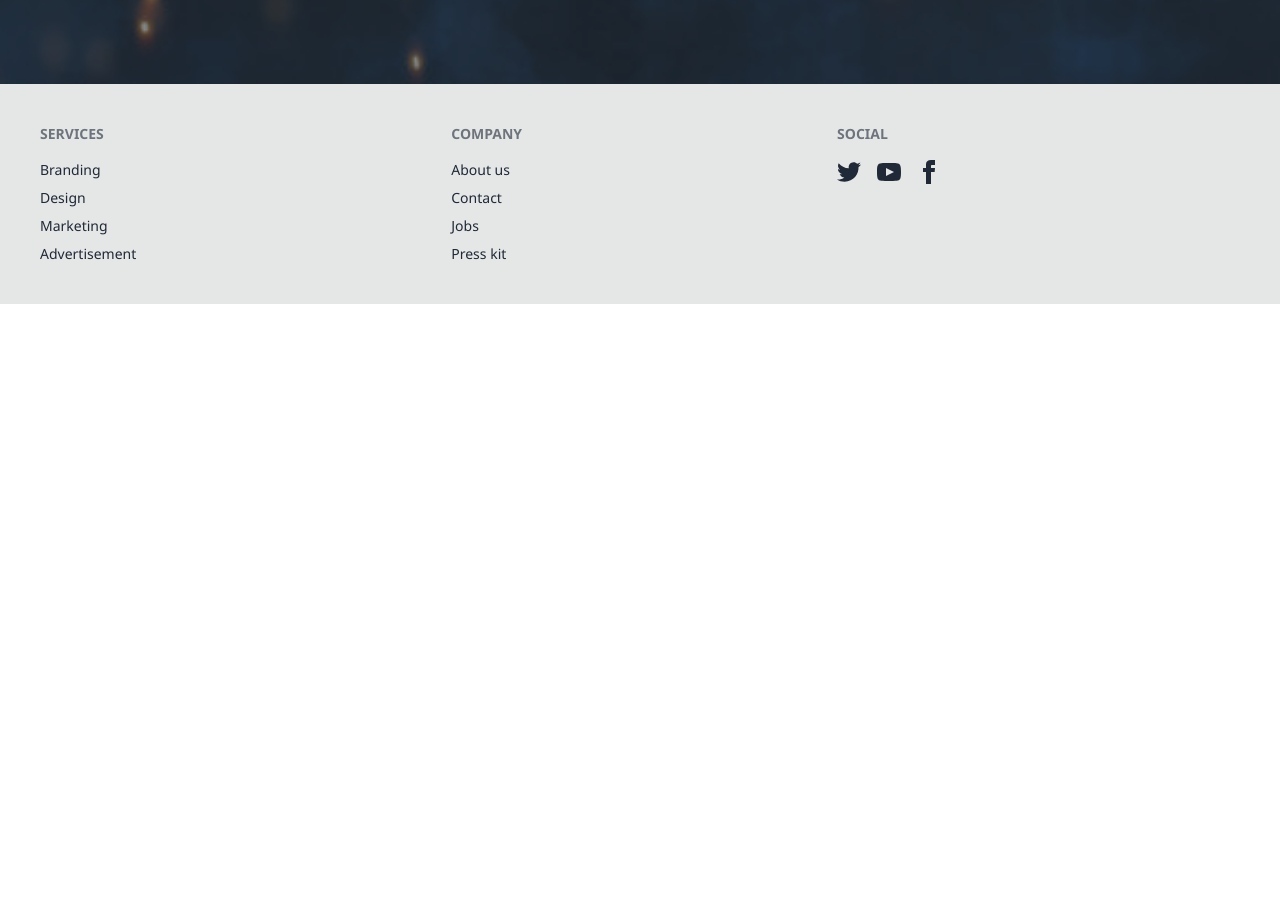
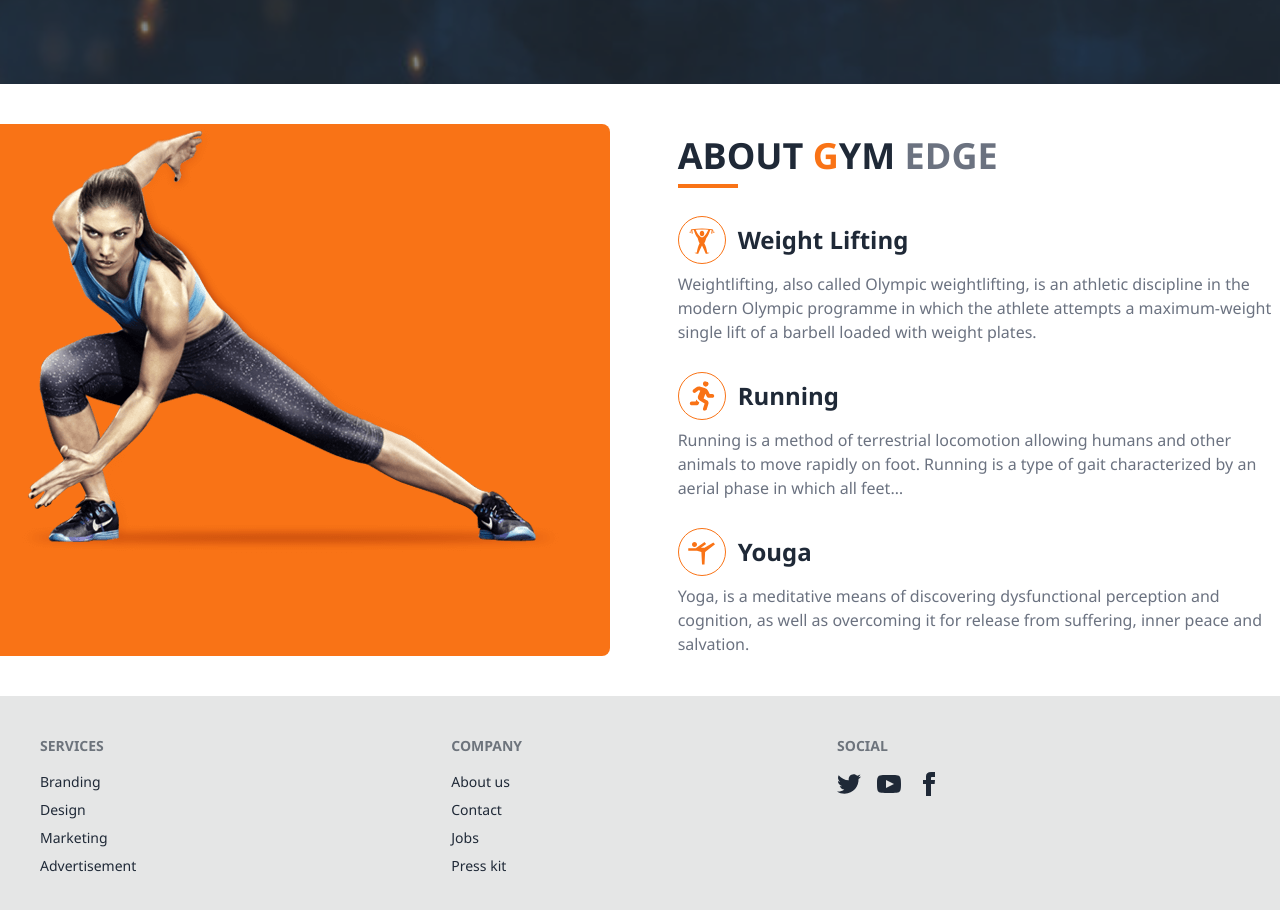
Before and after one commit to emon50666/gymedge, a React (Vite) app: page / in a window 1280 px wide. Shown: the part 780-1690 px from the top of the page. Before the commit the page ends 1084 px from the top, so only its background shows below. Built offline with nearby package versions, Linux system fonts and the light colour scheme; no server answers.

Commit message:
create about section

```diff
--- a/src/Components/Home/Home.jsx
+++ b/src/Components/Home/Home.jsx
@@ -1,5 +1,6 @@
 import { Helmet } from "react-helmet";
 import Banner from "../Banner/Banner";
+import About from "../Pages/About/About";
 
 
 const Home = () => {
@@ -9,6 +10,7 @@ const Home = () => {
                 <title>GYM EDGE || Home </title>
             </Helmet>
            <Banner></Banner>
+           <About></About>
         </div>
     );
 };
--- /dev/null
+++ b/src/Components/Pages/About/About.jsx
@@ -0,0 +1,37 @@
+import { FaRunning } from 'react-icons/fa';
+import about_image from '../../../assets/about.png'
+import { GiWeightLiftingUp } from "react-icons/gi";
+import { MdOutlineSportsGymnastics } from "react-icons/md";
+
+const About = () => {
+    return (
+        <div>
+            <div className="md:flex gap-5 mb-10 mt-10">
+            <div className='bg-orange-500 rounded-r-lg md:w-1/2'>
+              <div>
+              <img src={about_image} alt="" className='px-5' />
+              </div>
+                </div>
+                <div className='md:ml-10 px-2 md:w-1/2'>
+                    <h1 className=" text-3xl mt-3 md:text-4xl font-bold">ABOUT <span className='text-orange-500'>G</span>YM <span className='text-gray-500'>EDGE</span> </h1>
+                    <span className='border-b-4 border-orange-500 w-[60px] mt-2 flex '></span>
+                    <div className='mt-7'>
+                        <h2 className='font-semibold text-2xl flex items-center gap-3'> <GiWeightLiftingUp className='text-orange-500  text-5xl border border-orange-500 rounded-full p-2'></GiWeightLiftingUp> Weight Lifting</h2>
+                        <p className='mt-2 text-gray-500 text-base '>Weightlifting, also called Olympic weightlifting, is an athletic discipline in the modern Olympic programme in which the athlete attempts a maximum-weight single lift of a barbell loaded with weight plates.</p>
+                    </div>
+                    <div className='mt-7'>
+                        <h2 className='font-semibold text-2xl flex items-center gap-3'> <FaRunning className='text-orange-500 text-5xl border border-orange-500 rounded-full p-2 '></FaRunning>Running</h2>
+                        <p className='mt-2 text-gray-500 text-base '>Running is a method of terrestrial locomotion allowing humans and other animals to move rapidly on foot. Running is a type of gait characterized by an aerial phase in which all feet…</p>
+                    </div>
+                    <div className='mt-7'>
+                        <h2 className='font-semibold text-2xl flex items-center gap-3'> <MdOutlineSportsGymnastics className='text-orange-500  text-5xl border border-orange-500 rounded-full p-2'></MdOutlineSportsGymnastics> Youga</h2>
+                        <p className='mt-2 text-gray-500 text-base  '>Yoga, is a meditative means of discovering dysfunctional perception and cognition, as well as overcoming it for release from suffering, inner peace and salvation.</p>
+                    </div>
+                </div>
+            </div>
+
+        </div>
+    );
+};
+
+export default About;
```
Also changed, not shown: src/assets/about.png (added).
